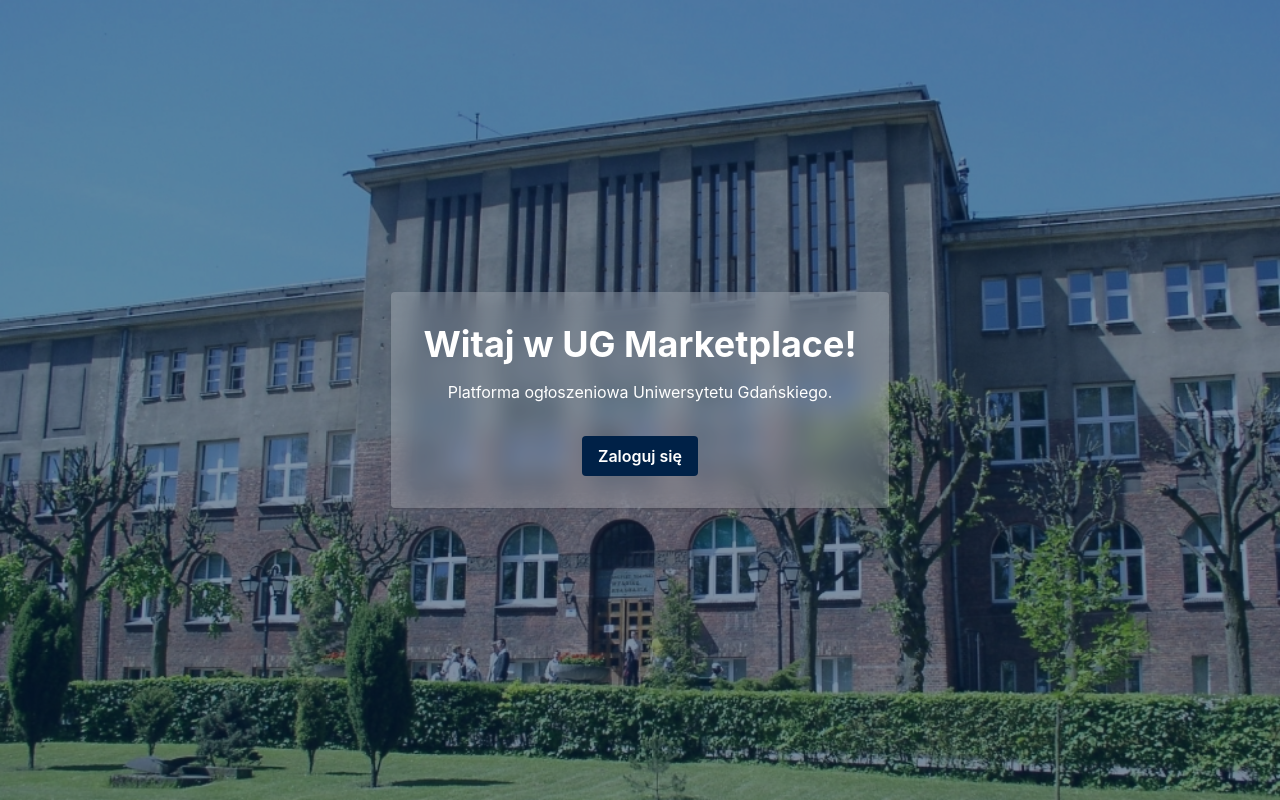
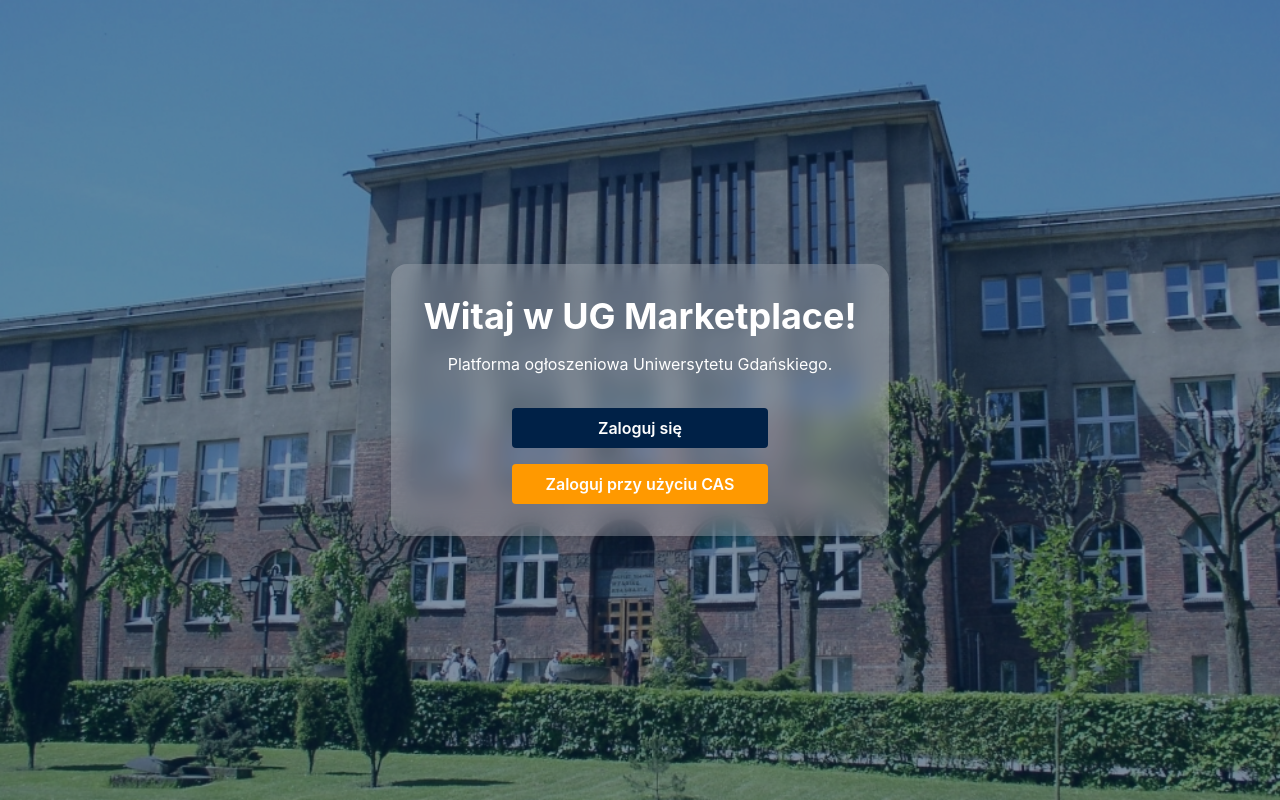
Before and after one commit to ozorowska/UG-Marketplace, a Next.js app: page / in a window 1280 px wide. Built offline with nearby package versions, Linux system fonts and the light colour scheme.

Commit message:
Logowanie CAS

```diff
--- a/src/app/offer/myoffers/EditOfferModal.tsx
+++ b/src/app/offer/myoffers/EditOfferModal.tsx
@@ -1,7 +1,7 @@
 "use client";
 
 import React, { useState, useEffect } from "react";
-import majorsData from "../../../../ug_majors.json"; // <-- import pliku JSON z kierunkami
+import majorsData from "../../../../public/ug_majors.json"; // <-- import pliku JSON z kierunkami
 
 // Przykładowy typ oferty, by mieć lepsze podpowiedzi
 type Tag = { id: string; name: string };
--- a/src/app/page.tsx
+++ b/src/app/page.tsx
@@ -31,8 +31,8 @@
           bg-opacity-20
           backdrop-blur-md
           p-8
-          rounded
-          shadow
+          rounded-2xl
+          shadow-lg
           text-center
           max-w-lg
           animate-fadeIn
@@ -44,10 +44,12 @@
         <p className="text-white mb-8">
           Platforma ogłoszeniowa Uniwersytetu Gdańskiego.
         </p>
+        <div className="flex flex-col gap-4 items-center">
           <a
             href="/login"
             className="
-            inline-block
+              w-64
+              text-center
               bg-[#002147]
               hover:bg-[#001a3e]
               text-white
@@ -55,10 +57,31 @@
               py-2
               px-4
               rounded
+              transition
+              duration-200
             "
           >
             Zaloguj się
           </a>
+          <a
+            href="https://logowanie.euczelnia.ug.edu.pl/login"
+            className="
+              w-64
+              text-center
+              bg-[#ff9900]
+              hover:bg-[#e68a00]
+              text-white
+              font-semibold
+              py-2
+              px-4
+              rounded
+              transition
+              duration-200
+            "
+          >
+            Zaloguj przy użyciu CAS
+          </a>
+        </div>
       </div>
     </main>
   );
--- a/tsconfig.json
+++ b/tsconfig.json
@@ -22,6 +22,6 @@
       "@/*": ["./src/*"]
     }
   },
-  "include": ["next-env.d.ts", "**/*.ts", "**/*.tsx", ".next/types/**/*.ts", "src/app/api/offers/route.js"],
+  "include": ["next-env.d.ts", "**/*.ts", "**/*.tsx", ".next/types/**/*.ts", "src/app/api/offers/route.js", "src/app/messages/[conversationId]/page.js", "src/app/messages/page.js", "src/app/messages/[conversationId]/page.js"],
   "exclude": ["node_modules"]
 }
```
Also changed, not shown: 1 other file (tests, documents, lock files or other folders). Lines whose indentation alone changed are shown as unchanged.
